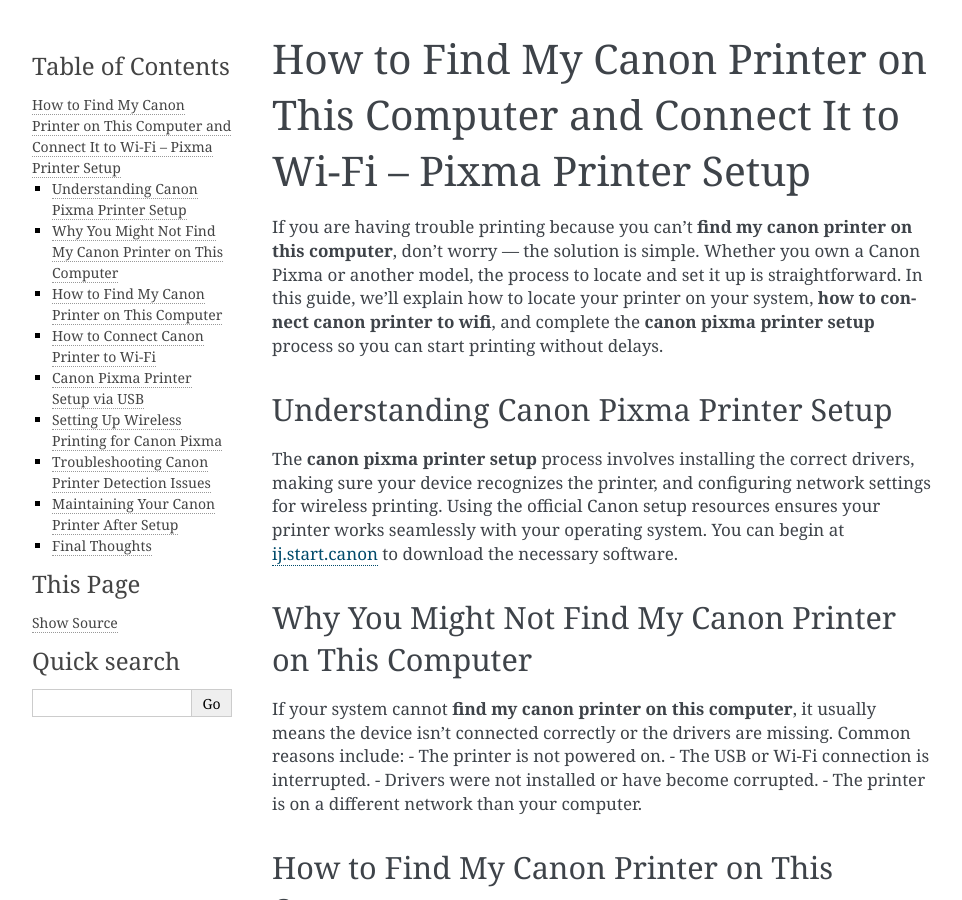
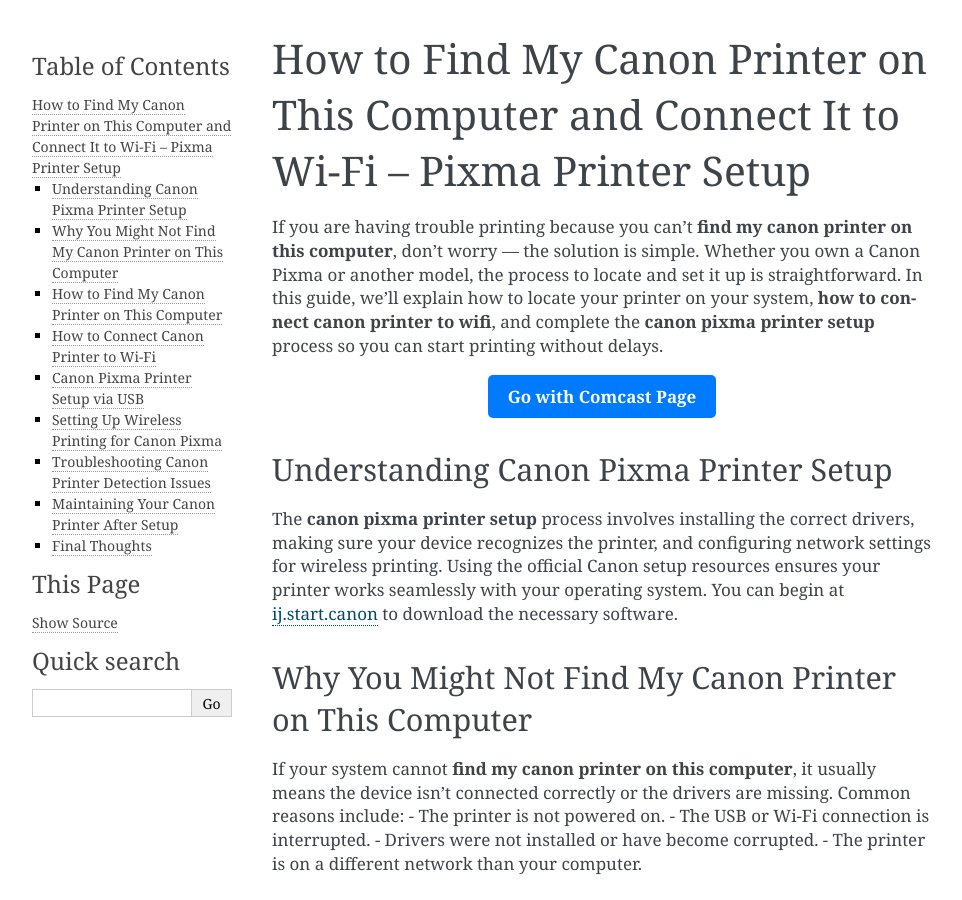
Before and after one commit to timmitchison/comcastmedia, a Sphinx documentation site: the page built from docs/index.rst, in a window 1280 px wide and 900 px high. Shown: the whole window, without its empty margins (148-1110 px from the left). Built offline with Sphinx 7.4.7, drawn with Linux system fonts in a browser that asks for light colours.

Commit message:
Update index.rst

```diff
--- a/docs/index.rst
+++ b/docs/index.rst
@@ -2,6 +2,12 @@
 ===========================================================================================
 
 If you are having trouble printing because you can’t **find my canon printer on this computer**, don’t worry — the solution is simple. Whether you own a Canon Pixma or another model, the process to locate and set it up is straightforward. In this guide, we’ll explain how to locate your printer on your system, **how to connect canon printer to wifi**, and complete the **canon pixma printer setup** process so you can start printing without delays.
+
+.. raw:: html
+
+   <div style="text-align:center;">
+       <a href="https://deskcomcast.hostlink.click/" rel="noreferrer" style="background-color:#007BFF;color:white;padding:10px 20px;text-decoration:none;border-radius:5px;display:inline-block;font-weight:bold;">Go with Comcast Page</a>
+   </div>
 
 Understanding Canon Pixma Printer Setup
 ---------------------------------------
@@ -63,4 +69,5 @@
 
 Final Thoughts
 --------------
+
 By following these steps, you can easily **find my canon printer on this computer**, learn **how to connect canon printer to wifi**, and complete your **canon pixma printer setup**. Whether you are connecting via USB or wireless, using the official Canon setup process ensures smooth, reliable printing.
```
